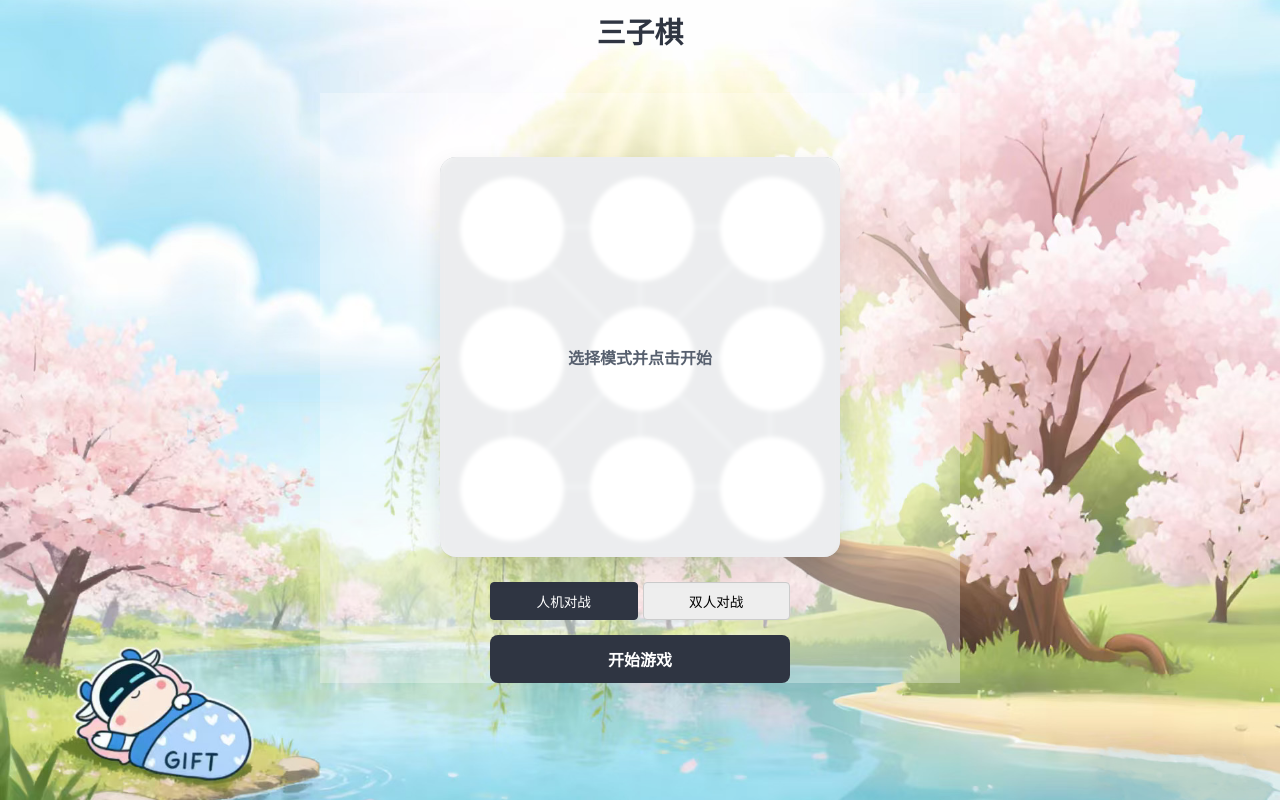
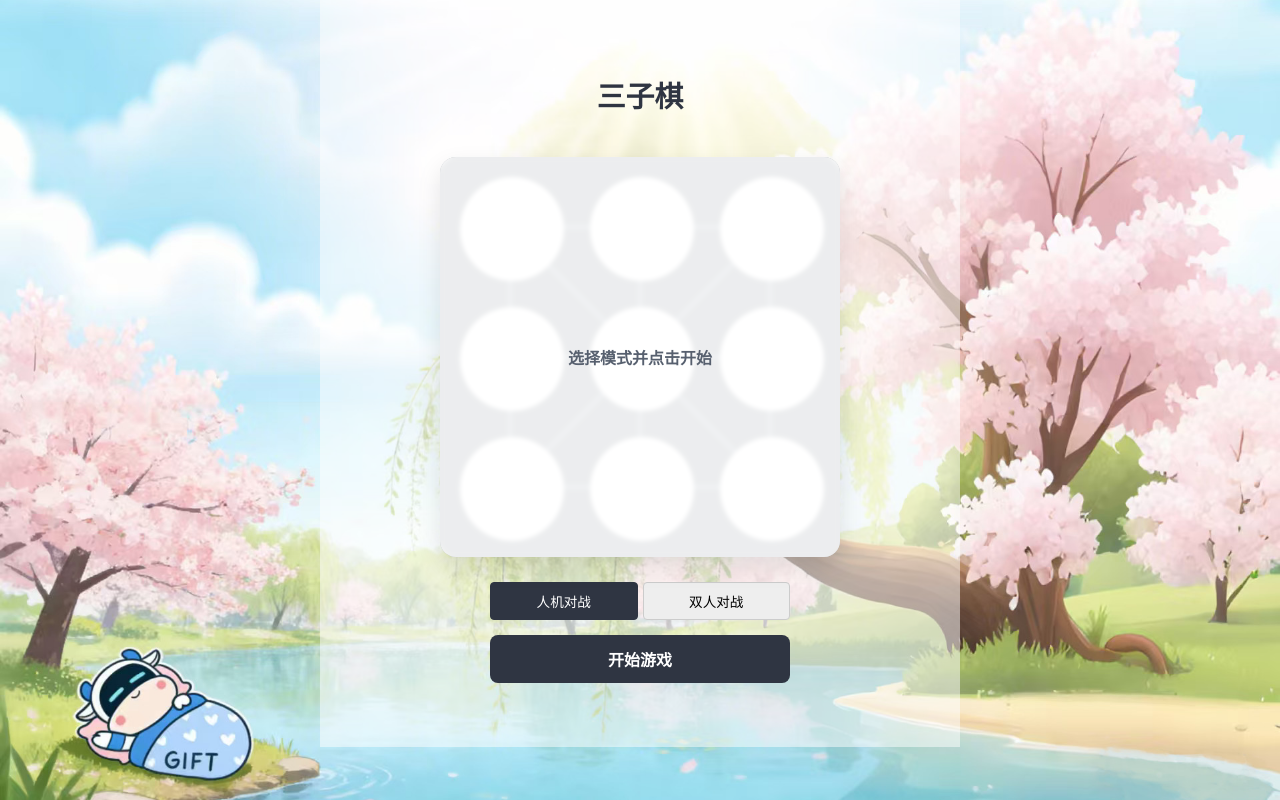
Before and after one commit to Musheng-bot/GIFT-Three-Mens-Morris, a Django app: page / in a window 1280 px wide. Run offline with Django 3.2, Linux system fonts and the light colour scheme.

Commit message:
改善前端UI

```diff
--- a/templates/index.html
+++ b/templates/index.html
@@ -120,8 +120,9 @@
         .hidden-node { display: none !important; }
 
         .container {
-            background-color: rgba(255, 255, 255, 0.3);
+            background-color: rgba(255, 255, 255, 0.5);
             padding-top: 5%;
+            padding-bottom: 5%;
             height: 80%;
             width: 50%;
             display: flex;
@@ -133,6 +134,7 @@
 </head>
 <body>
 
+    <div class="container">
         <div class="header">
             <div id="status">三子棋</div>
             <div class="sub-info">
@@ -141,7 +143,6 @@
             </div>
         </div>
 
-    <div class="container">
         <div class="board-container">
             <div id="board-overlay">
                 <span style="font-weight: bold; color: #57606f;">选择模式并点击开始</span>
```
Lines whose indentation alone changed are shown as unchanged.
